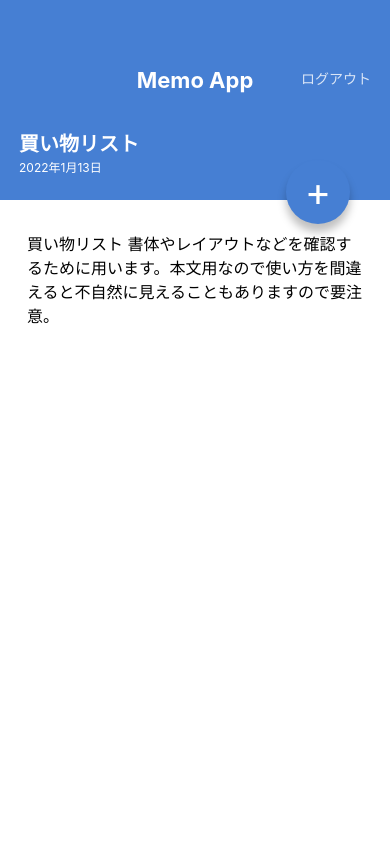
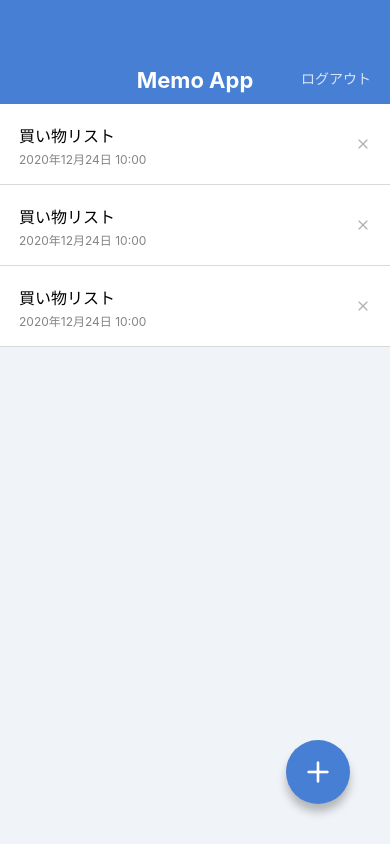
Before and after one commit to sora11023539/MemoApp, a React Native app: screen / in a window 390 px wide. Built offline with nearby package versions, Linux system fonts and the light colour scheme.

Commit message:
install @expo/vector-icons

```diff
--- a/App.jsx
+++ b/App.jsx
@@ -1,11 +1,12 @@
 import React from 'react';
 import { } from 'react-native';
 
-// import MemoListScreen from './src/screens/MemoListScreen';
-import MemoDetailScreen from './src/screens/MemoDetailScreen';
+import MemoListScreen from './src/screens/MemoListScreen';
+// import MemoDetailScreen from './src/screens/MemoDetailScreen';
 
 export default function App() {
   return (
-    <MemoDetailScreen />
+    // <MemoDetailScreen />
+    <MemoListScreen />
   );
 }
--- a/package.json
+++ b/package.json
@@ -10,6 +10,7 @@
     "eject": "expo eject"
   },
   "dependencies": {
+    "@expo/vector-icons": "^12.0.5",
     "expo": "~44.0.0",
     "expo-status-bar": "~1.2.0",
     "prop-types": "^15.8.1",
--- a/src/components/CircleBtn.jsx
+++ b/src/components/CircleBtn.jsx
@@ -1,20 +1,24 @@
 import React from 'react';
-import { View, Text, StyleSheet } from 'react-native';
+import { View, StyleSheet } from 'react-native';
 import { string, shape } from 'prop-types';
+// アイコン使用
+import { Feather } from '@expo/vector-icons';
 
 export default function CircleBtn(props) {
-  const { children, style } = props;
+  // props 他のファイルで書き換えれるように
+  const { style, name } = props;
   return (
     // スタイル上書きできるように
     <View style={[styles.circleBtn, style]}>
-      <Text style={styles.circleBtnLabel}>+</Text>
+      <Feather name={name} size={32} color="white" />
     </View>
   );
 }
 
 CircleBtn.propTypes = {
-  children: string.isRequired,
   style: shape(),
+  // isRequired 必須の項目
+  name: string.isRequired,
 };
 
 CircleBtn.defaultProps = {
--- a/src/components/MemoList.jsx
+++ b/src/components/MemoList.jsx
@@ -1,5 +1,6 @@
 import React from 'react';
 import { View, Text, StyleSheet } from 'react-native';
+import { Feather } from '@expo/vector-icons';
 
 export default function MemoList() {
   return (
@@ -10,7 +11,7 @@
           <Text style={styles.memoListItemDate}>2020年12月24日 10:00</Text>
         </View>
         <View>
-          <Text>X</Text>
+          <Feather name="x" size={16} color="#b0b0b0" />
         </View>
       </View>
 
@@ -20,7 +21,7 @@
           <Text style={styles.memoListItemDate}>2020年12月24日 10:00</Text>
         </View>
         <View>
-          <Text>X</Text>
+          <Feather name="x" size={16} color="#b0b0b0" />
         </View>
       </View>
 
@@ -30,7 +31,7 @@
           <Text style={styles.memoListItemDate}>2020年12月24日 10:00</Text>
         </View>
         <View>
-          <Text>X</Text>
+          <Feather name="x" size={16} color="#b0b0b0" />
         </View>
       </View>
 
--- a/src/screens/MemoDetailScreen.jsx
+++ b/src/screens/MemoDetailScreen.jsx
@@ -1,5 +1,7 @@
 import React from 'react';
-import { View, ScrollView, Text, StyleSheet } from 'react-native';
+import {
+  View, ScrollView, Text, StyleSheet,
+} from 'react-native';
 
 import AppBar from '../components/AppBar';
 import CircleBtn from '../components/CircleBtn';
@@ -22,7 +24,7 @@
         </Text>
       </ScrollView>
 
-      <CircleBtn style={{ top: 160, bottom: 'auto' }}>+</CircleBtn>
+      <CircleBtn style={{ top: 160, bottom: 'auto' }} name="edit-2" />
     </View>
   );
 }
--- a/src/screens/MemoListScreen.jsx
+++ b/src/screens/MemoListScreen.jsx
@@ -10,7 +10,7 @@
     <View style={styles.container}>
       <AppBar />
       <MemoList />
-      <CircleBtn>+</CircleBtn>
+      <CircleBtn name="plus" />
     </View>
   );
 }
```
